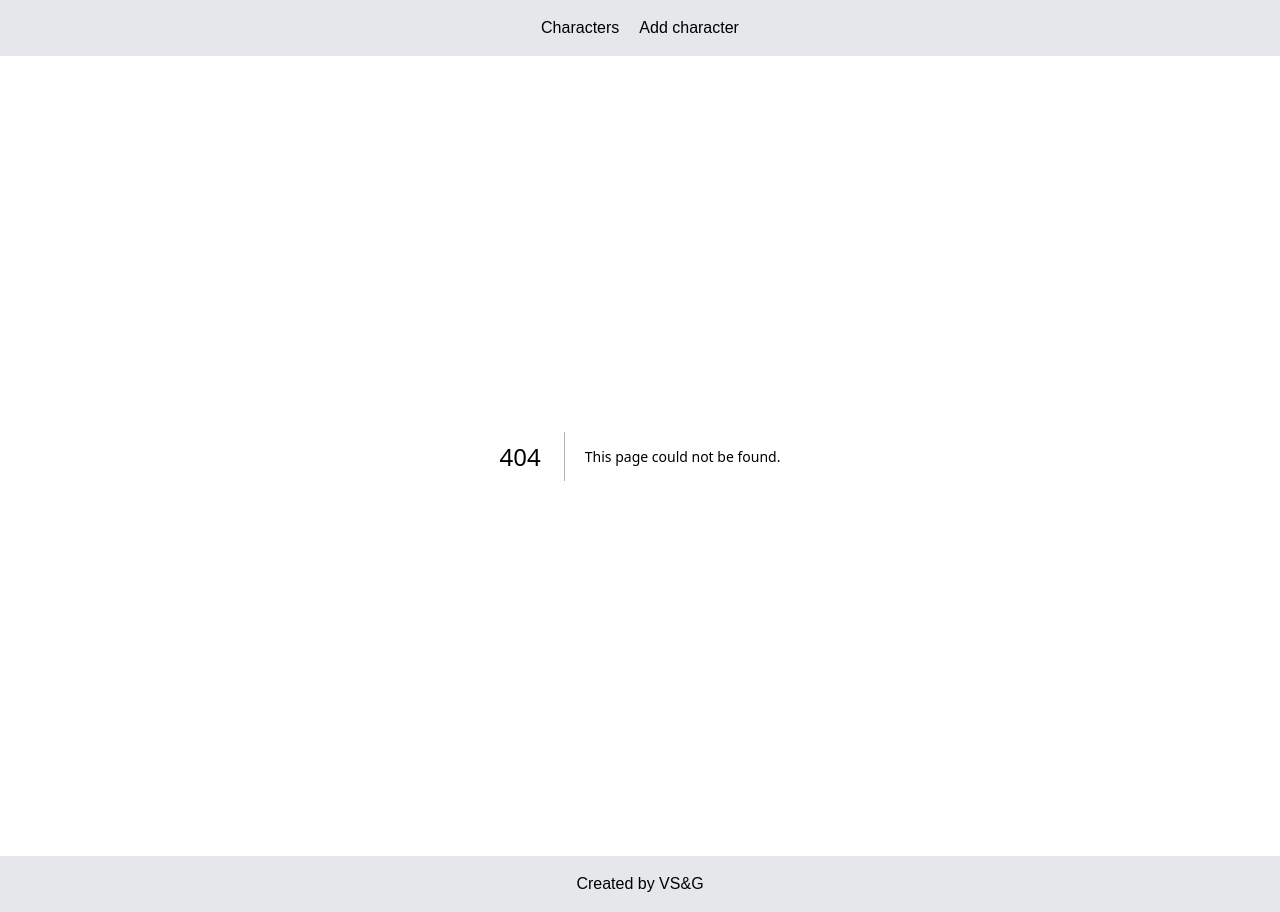
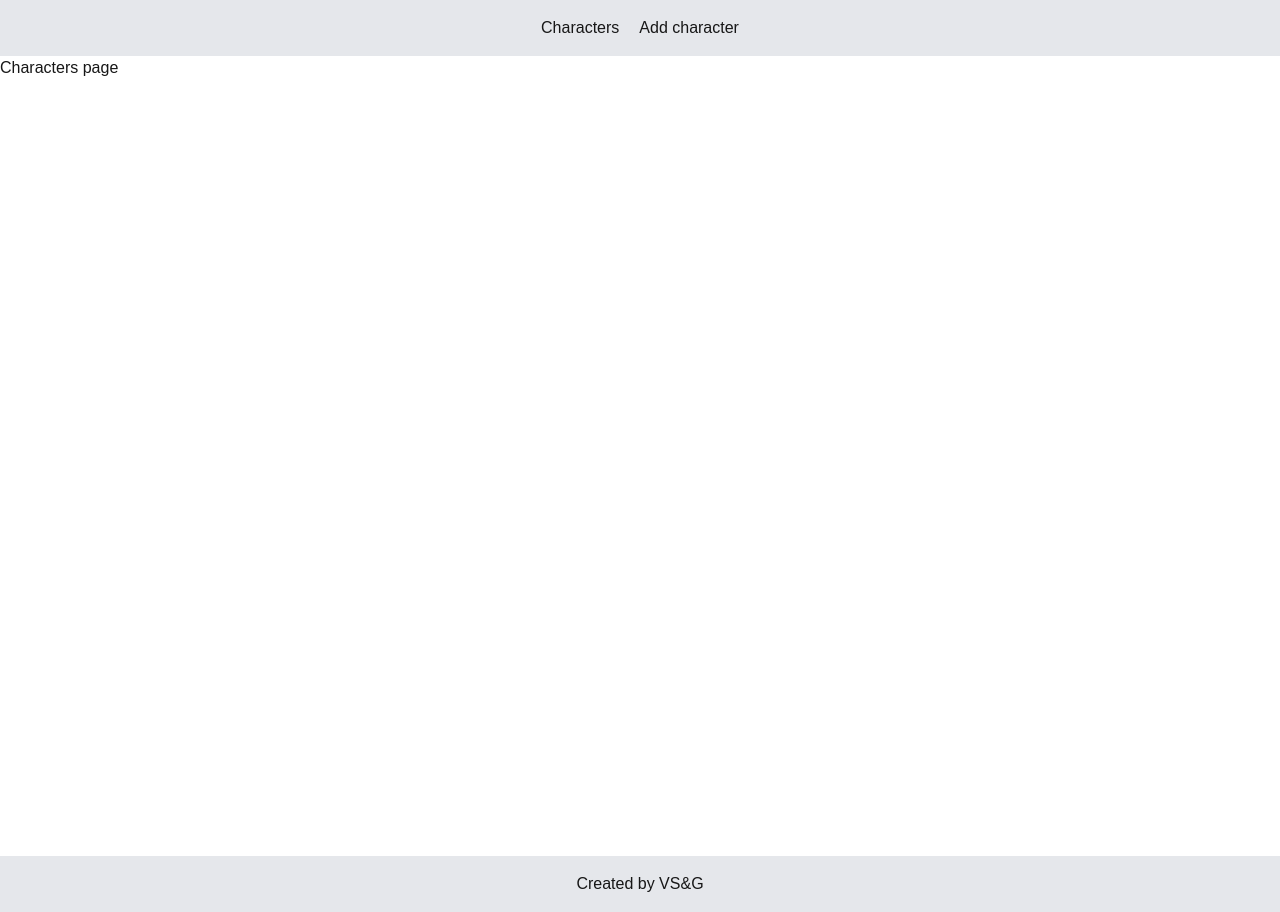
Before and after one commit to bciernia/rpg-combat-manager, a Next.js app in the folder rpg-combat-manager/: page /characters in a window 1280 px wide. Before the commit this address had no page. Built offline with nearby package versions, Linux system fonts and the light colour scheme.

Commit message:
added character route

```diff
--- /dev/null
+++ b/rpg-combat-manager/app/characters/layout.tsx
@@ -0,0 +1,13 @@
+type CharactersLayoutProps ={
+    children: React.ReactNode;
+}
+
+const CharactersLayout = ({children}: Readonly<CharactersLayoutProps>) => {
+    return (
+        <div className="min-h-screen">
+            {children}
+        </div>
+    )
+}
+
+export default CharactersLayout;
--- /dev/null
+++ b/rpg-combat-manager/app/characters/page.tsx
@@ -0,0 +1,9 @@
+const Characters = () => {
+    return (
+        <div>
+            Characters page
+        </div>
+    )
+}
+
+export default Characters;
```
